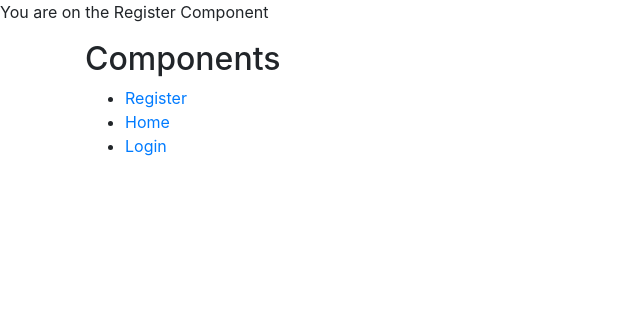
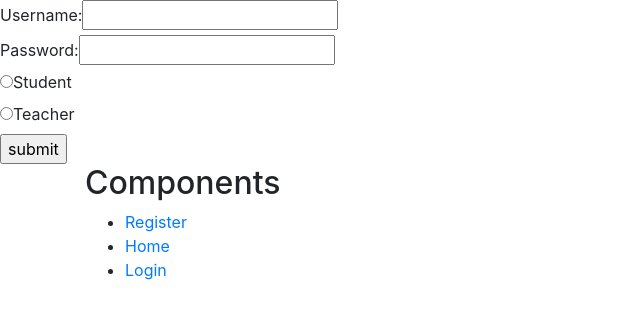
Before and after one commit to HardPocketRocket/thesis-web-application, a React (Create React App) app in the folder frontend/: page /register in a window 1280 px wide. Shown: the top 318 px of the page, without its empty margins (0-640 px from the left). Built offline with nearby package versions, Linux system fonts and the light colour scheme.

Commit message:
Barebones frontend for registering added

```diff
--- a/frontend/src/components/register.component.js
+++ b/frontend/src/components/register.component.js
@@ -1,10 +1,104 @@
 import React, { Component } from "react";
+import axios from "axios";
 
 export default class RegisterComponent extends Component {
+    constructor(props) {
+        super(props);
+
+        this.state = {
+            username: "",
+            password: "",
+            isTutor: false,
+            subjects: []
+        };
+
+        //binding the functions this to the class' this
+        this.onChangeUsername = this.onChangeUsername.bind(this);
+        this.onChangePassword = this.onChangePassword.bind(this);
+        this.onChangeIsTutor = this.onChangeIsTutor.bind(this);
+        this.onSubmit = this.onSubmit.bind(this);
+    }
+
+    onChangeUsername(event) {
+        this.setState({
+            username: event.target.value
+        });
+    }
+
+    onChangePassword(event) {
+        this.setState({
+            password: event.target.value
+        });
+    }
+
+    onChangeIsTutor(event) {
+        this.setState({
+            isTutor: event.target.value
+        });
+    }
+
+    onSubmit(event) {
+        event.preventDefault();
+
+        //User created with password + username to be passed in a request
+        const user = {
+            username: this.state.username,
+            password: this.state.password,
+            isTutor: this.state.isTutor,
+            subjects: this.state.subjects
+        };
+
+        console.log(user);
+
+        axios.post("http://localhost:5000/register", user).then(res => {
+            if (res.status === 200) {
+                this.props.history.push("/home/" + res.data);
+            }
+        });
+    }
+
     render() {
         return (
             <div>
-                <p>You are on the Register Component</p>
+                <form onSubmit={this.onSubmit}>
+                    <label>Username: </label>
+                    <input
+                        type="text"
+                        value={this.state.username}
+                        onChange={this.onChangeUsername}
+                    />
+                    <br />
+                    <label>Password: </label>
+                    <input
+                        type="password"
+                        value={this.state.password}
+                        onChange={this.onChangePassword}
+                    />
+                    <br />
+                    <div className="radio">
+                        <label>
+                            <input
+                                type="radio"
+                                value={"false"}
+                                checked={this.state.isTutor === "false"}
+                                onChange={this.onChangeIsTutor}
+                            />
+                            Student
+                        </label>
+                    </div>
+                    <div className="radio">
+                        <label>
+                            <input
+                                type="radio"
+                                value={"true"}
+                                checked={this.state.isTutor === "true"}
+                                onChange={this.onChangeIsTutor}
+                            />
+                            Teacher
+                        </label>
+                    </div>
+                    <input type="submit" value="submit" />
+                </form>
             </div>
         );
     }
```
Also changed, not shown: 1 other file (tests, documents, lock files or other folders).
